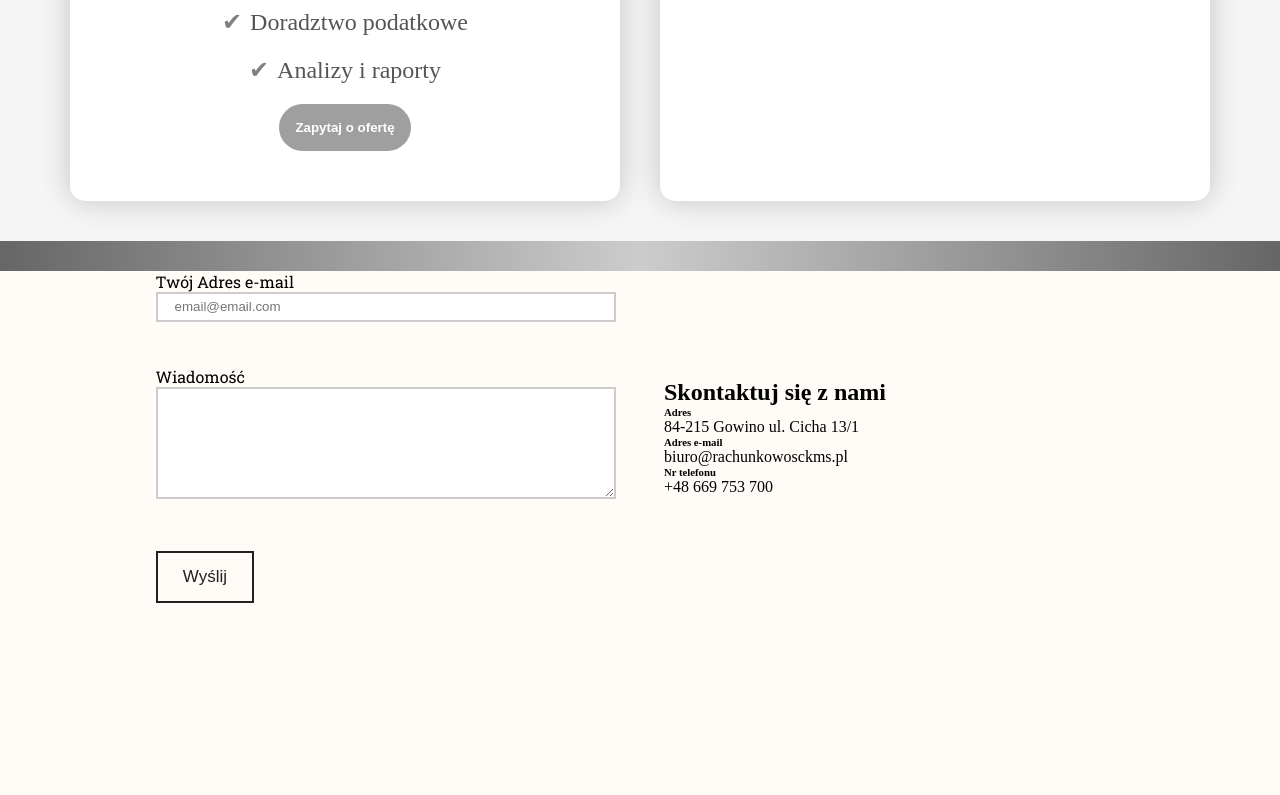
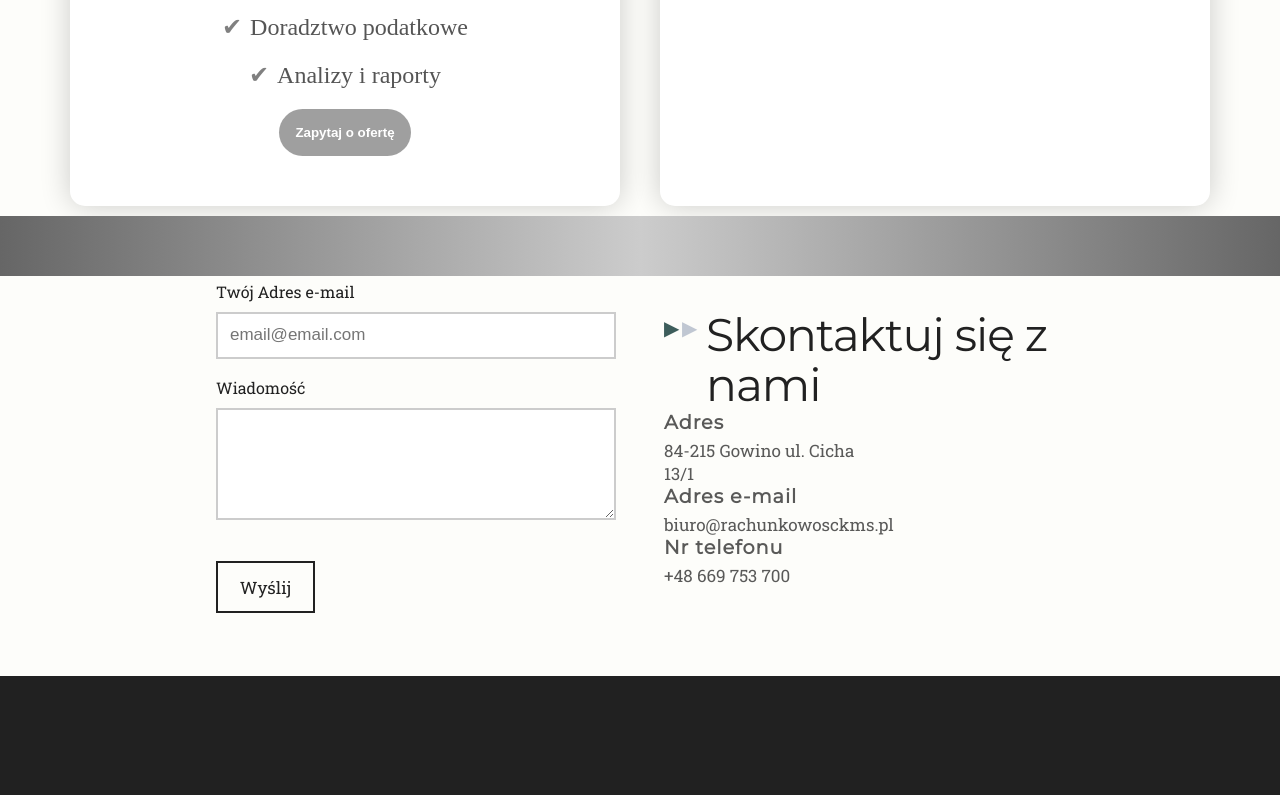
Before and after one commit to szrederkarol1/biuro_rachunkowosci, a React (Create React App) app in the folder Desktop/biuro_rachunkowosci/biuro-rachunkowosci/: page / in a window 1280 px wide. Shown: the part 2000-2795 px from the top of the page. Before the commit the page ends 2671 px from the top, so only its background shows below. Built offline with nearby package versions, Linux system fonts and the light colour scheme.

Commit message:
Completed layout

```diff
--- a/Desktop/biuro_rachunkowosci/biuro-rachunkowosci/public/index.html
+++ b/Desktop/biuro_rachunkowosci/biuro-rachunkowosci/public/index.html
@@ -14,6 +14,10 @@
       href="https://fonts.googleapis.com/css2?family=Roboto+Slab:wght@400&display=swap"
       rel="stylesheet"
     />
+    <link
+      href="https://fonts.googleapis.com/css2?family=Montserrat&display=swap"
+      rel="stylesheet"
+    />
     <title>Biuro Rachunkowości KMS</title>
   </head>
   <body>
--- a/Desktop/biuro_rachunkowosci/biuro-rachunkowosci/src/App.jsx
+++ b/Desktop/biuro_rachunkowosci/biuro-rachunkowosci/src/App.jsx
@@ -3,10 +3,12 @@ import Header from "./components/header/Header";
 import AboutUs from "./components/about_us/AboutUs";
 import Offers from "./components/offers/Offers";
 import Contact from "./components/contact/Contact";
+import Footer from "./components/footer/Footer";
 import "./components/header/Header.scss";
 import "./components/offers/Offers.scss";
 import "./components/about_us/AboutUs.scss";
 import "./components/contact/Contact.scss";
+import "./components/footer/Footer.scss";
 import "./height";
 
 const App = () => {
@@ -16,6 +18,7 @@ const App = () => {
       <AboutUs />
       <Offers />
       <Contact />
+      <Footer />
     </div>
   );
 };
--- a/Desktop/biuro_rachunkowosci/biuro-rachunkowosci/src/components/contact/Contact.scss
+++ b/Desktop/biuro_rachunkowosci/biuro-rachunkowosci/src/components/contact/Contact.scss
@@ -7,9 +7,9 @@
     display: flex;
     justify-content: center;
     align-items: center;
-    width: 83.2vw;
+    width: 70vw;
     height: 41.5vh;
-    padding: 0 24px;
+    margin: 0 -24px;
     .form {
       display: flex;
       flex-direction: column;
@@ -17,15 +17,20 @@
       width: 50%;
       height: 100%;
       padding: 0px 24px;
+      margin-top: 10px;
       .email-container {
         height: 9.5vh;
         margin-bottom: 20px;
         .email-input {
           width: 100%;
-          height: 3.7vh;
-          padding: 8px 17px;
+          height: 5.85vh;
+          padding: 8px 12px;
           border: 2px solid #ccc;
           color: rgba(33, 33, 33, 0.8);
+          line-height: 2;
+          overflow: visible;
+          margin-top: 10px;
+          font-size: 17px;
         }
       }
       .message-container {
@@ -37,6 +42,7 @@
           padding: 8px 17px;
           border: 2px solid #ccc;
           color: rgba(33, 33, 33, 0.8);
+          margin-top: 10px;
         }
       }
       .btn-form {
@@ -47,18 +53,75 @@
         background: transparent;
         border: 2px solid #212121;
         color: #212121;
+        font-family: "Roboto Slab", serif;
+        &:hover {
+          background-color: #212121;
+          color: #fff;
+          transition: all 0.25s ease;
+          cursor: pointer;
+        }
       }
       label {
         font-family: "Roboto Slab", sans-serif;
         font-size: 1rem;
+        color: #212121;
       }
     }
     .contact-details {
       display: flex;
       flex-direction: column;
-      justify-content: space-between;
       width: 50%;
+      height: 33vh;
       padding: 0px 24px;
+      h2 {
+        font-size: 45.7px;
+        font-family: "Montserrat", sans-serif;
+        padding-inline-start: 42px;
+        color: #212121;
+        font-weight: 500;
+        letter-spacing: -1px;
+        line-height: 1.1;
+        position: relative;
+        &::after {
+          content: "▶";
+          font-size: 20px;
+          line-height: 1.8;
+          position: absolute;
+          top: 0;
+          color: #c0c7d2;
+          left: 18px;
+        }
+        &::before {
+          content: "▶";
+          font-size: 20px;
+          line-height: 1.8;
+          position: absolute;
+          top: 0;
+          color: #3d5d5b;
+          left: 0px;
+        }
+      }
+      h6 {
+        font-size: 19.2px;
+        font-family: "Montserrat", sans-serif;
+        font-weight: 600;
+        letter-spacing: 1px;
+        line-height: 1.2;
+        color: rgba(33, 33, 33, 0.75);
+        margin-bottom: 5px;
+      }
+      p {
+        font-size: 17px;
+        font-family: "Roboto Slab", serif;
+        color: rgba(33, 33, 33, 0.75);
+      }
+      .details {
+        max-width: 50%;
+        height: 100%;
+        display: flex;
+        flex-direction: column;
+        justify-content: space-around;
+      }
     }
   }
 }
--- /dev/null
+++ b/Desktop/biuro_rachunkowosci/biuro-rachunkowosci/src/components/footer/Footer.jsx
@@ -0,0 +1,18 @@
+import React from "react";
+
+const Footer = () => {
+  return (
+    <>
+      <section className="footer-container">
+        <div className="footer-content">
+          <div className="license">
+            <p> © All rights reserved</p>
+            <p>Polityka Cookie</p>
+          </div>
+        </div>
+      </section>
+    </>
+  );
+};
+
+export default Footer;
--- /dev/null
+++ b/Desktop/biuro_rachunkowosci/biuro-rachunkowosci/src/components/footer/Footer.scss
@@ -0,0 +1,32 @@
+.footer-container {
+  width: 100%;
+  height: 28vh;
+  background-color: #212121;
+  display: flex;
+  justify-content: center;
+  .footer-content {
+    height: 100%;
+    width: 80vw;
+    background-color: transparent;
+    display: flex;
+    align-items: center;
+    flex-direction: column;
+    justify-content: flex-end;
+    .license {
+      text-align: center;
+      color: #fff;
+      margin-bottom: 20px;
+      p:nth-child(1) {
+        font-size: 17px;
+        font-family: "Roboto Slab", serif;
+      }
+      p:nth-child(2) {
+        font-size: 15px;
+        font-family: "Roboto Slab", serif;
+      }
+      p {
+        padding: 15px 20px;
+      }
+    }
+  }
+}
--- a/Desktop/biuro_rachunkowosci/biuro-rachunkowosci/src/components/offers/Offers.scss
+++ b/Desktop/biuro_rachunkowosci/biuro-rachunkowosci/src/components/offers/Offers.scss
@@ -28,7 +28,7 @@
   display: flex;
   justify-content: space-around;
   padding: 50px;
-  background-color: #f5f5f5;
+  background-color: transparent;
   position: relative;
   &::after {
     content: "";
@@ -36,7 +36,7 @@
     bottom: 0;
     left: 0;
     width: 100%;
-    height: 30px;
+    height: 60px;
     background: linear-gradient(90deg, #666, #ccc, #666);
   }
   .service {
--- a/Desktop/biuro_rachunkowosci/biuro-rachunkowosci/src/index.scss
+++ b/Desktop/biuro_rachunkowosci/biuro-rachunkowosci/src/index.scss
@@ -6,8 +6,7 @@
 
 body {
   height: 100vh;
-  background-color: rgba(255, 228, 196, 0.137);
-}
+  background-color: rgba(245, 245, 220, 0.133);}
 
 .root {
   height: 100vh;
```
